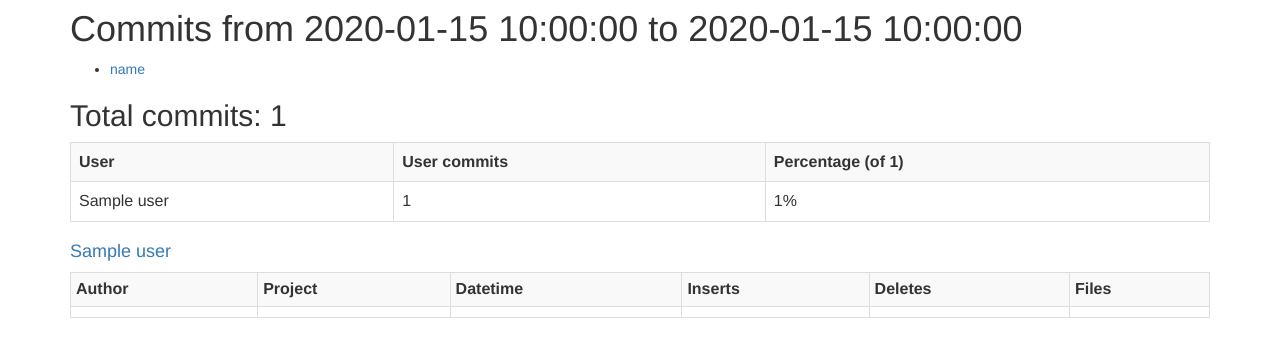
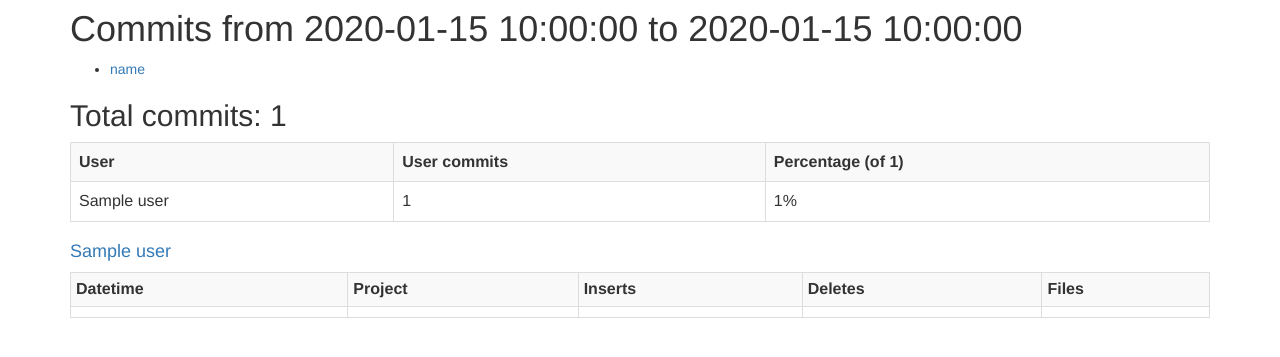
Before and after one commit to EliRibble/dashi, a Flask app: template templates/commits.html in a window 1280 px wide. Shown: the part 51-408 px from the top of the page. Run offline with Flask 2, Linux system fonts and the light colour scheme; the template is opened without the code that fills it: most values are stand-ins (such as "Sample title", 1, 10 or a date in 2020); lists and menus that the app fills with data are empty; some libraries are stand-ins or nearby versions.

Commit message:
Rearrange commits table for better copy-pasting
Joe uses this on his dashboard. No sense showing the author on every
line when we already group by author. It's also nicer if the date is not
quite so iso-formatty with the 'T' delimiter and the timezone
information.

```diff
--- a/templates/commits.html
+++ b/templates/commits.html
@@ -28,18 +28,16 @@
 <a name="{{ user }}"><h4>{{ user }}</h4></a>
 <table class="table table-striped table-bordered table-condensed">
     <tr>
-        <th>Author</th>
+        <th>Datetime</th>
         <th>Project</th>
-        <th>Datetime</th>
         <th>Inserts</th>
         <th>Deletes</th>
         <th>Files</th>
     </tr>
     {% for commit in commit_info.commits %}
     <tr>
-        <td>{{ commit.author }}</td>
+        <td>{{ commit.datetime.date().isoformat() }} {{ commit.datetime.time().isoformat() }}</td>
         <td>{{ commit.repo }}</td>
-        <td>{{ commit.datetime.isoformat() }}</td>
         <td>{{ commit.inserts }}</td>
         <td>{{ commit.deletes }}</td>
         <td>{{ commit.files }}</td>
```
